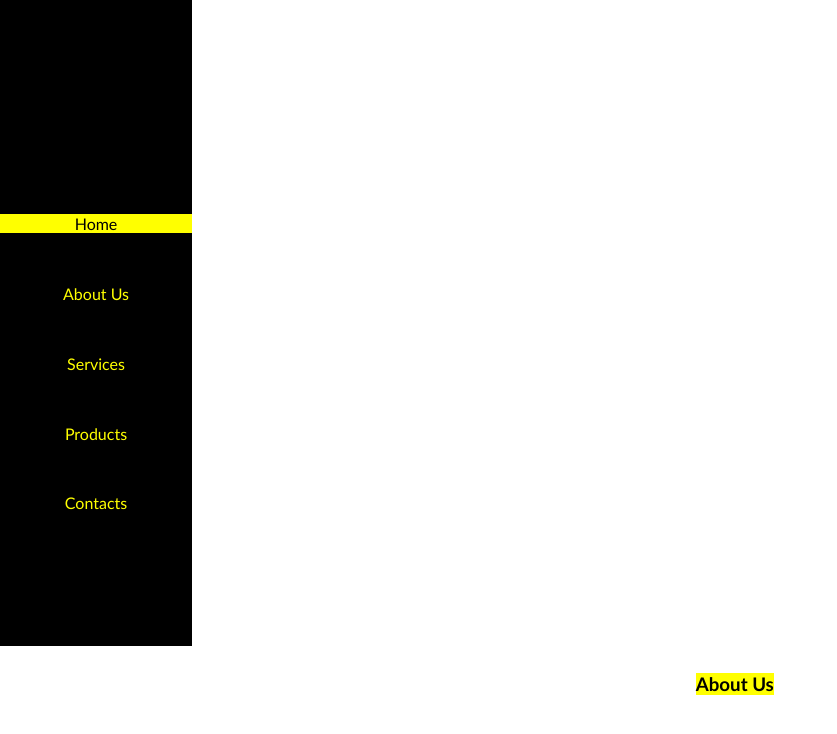
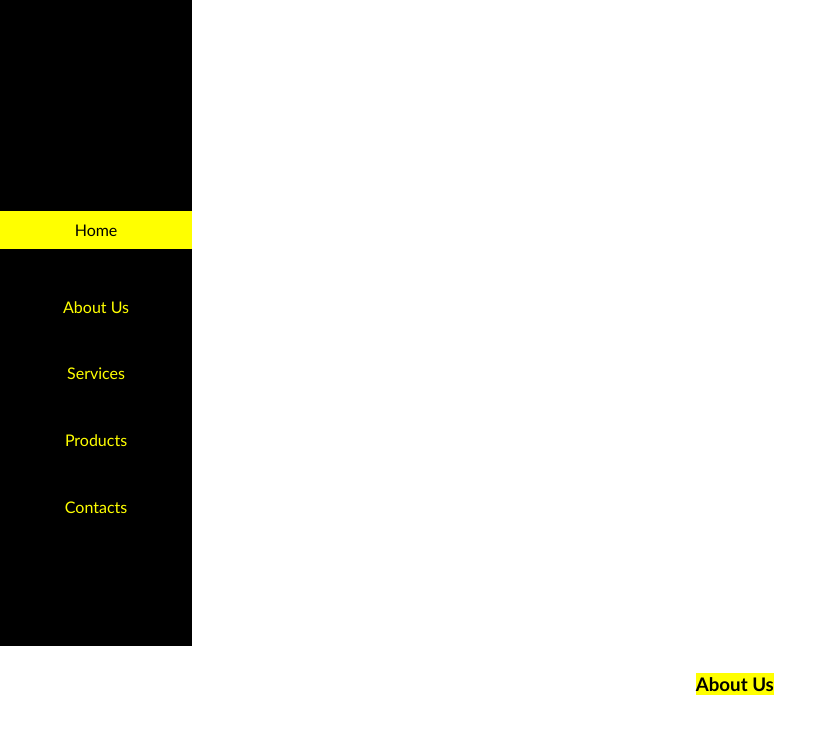
Before and after one commit to bangalter555/Scoll-Spy-JS, a plain HTML site: page index.html in a window 1280 px wide. Shown: the part 154-888 px from the top of the page, without its empty margins (0-837 px from the left). Drawn offline with Linux system fonts and the light colour scheme.

Commit message:
Changing links styles

```diff
--- a/main.js
+++ b/main.js
@@ -5,10 +5,11 @@ for (let i = 0; i < $links.length; i++) {
   $links[i].dataset.id = `sec-${i + 1}`;
 }
 
+const scrollSpy = () => {
   const callback = (entries) => {
     entries.forEach((entry) => {
       if (entry.isIntersecting) {
-      location.hash = entry.target.id;
+        // location.hash = entry.target.id;
         for (let i = 0; i < $links.length; i++) {
           if ($links[i].dataset.id === entry.target.id) {
             $links[i].classList.add("is-chosen");
@@ -20,11 +21,14 @@ const callback = (entries) => {
     });
   };
 
-const options = {
+  const observer = new IntersectionObserver(callback, {
     threshold: 0.5,
-};
-
-const observer = new IntersectionObserver(callback, options);
+  });
   $sections.forEach((el) => {
     observer.observe(el);
   });
+};
+
+document.addEventListener("DOMContentLoaded", (e) => {
+  scrollSpy();
+});
--- a/styles.css
+++ b/styles.css
@@ -50,6 +50,7 @@ html {
   background-color: yellow;
   width: 100%;
   text-align: center;
+  padding: 5% 0;
 }
 
 .is-chosen:link,
```
Lines whose indentation alone changed are shown as unchanged.
